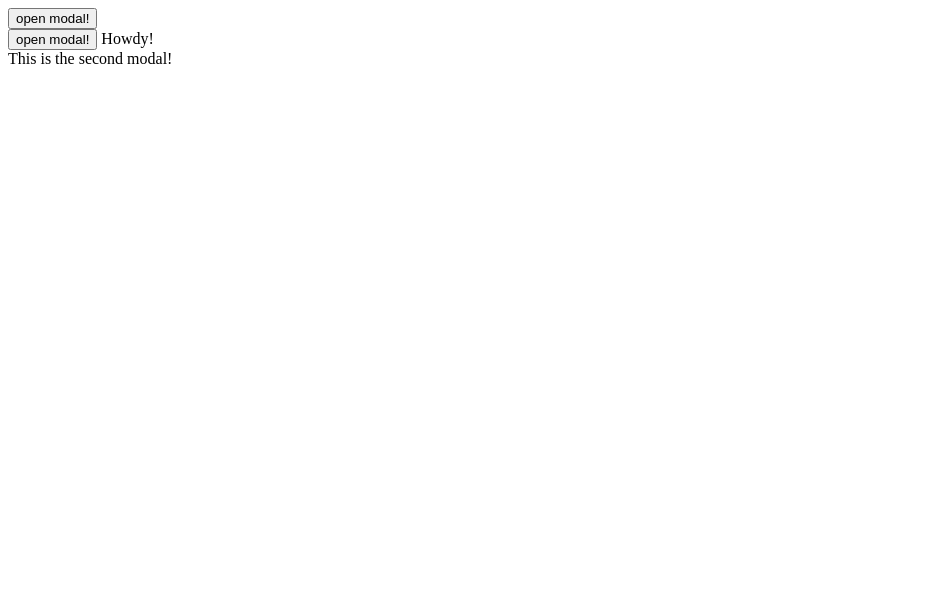
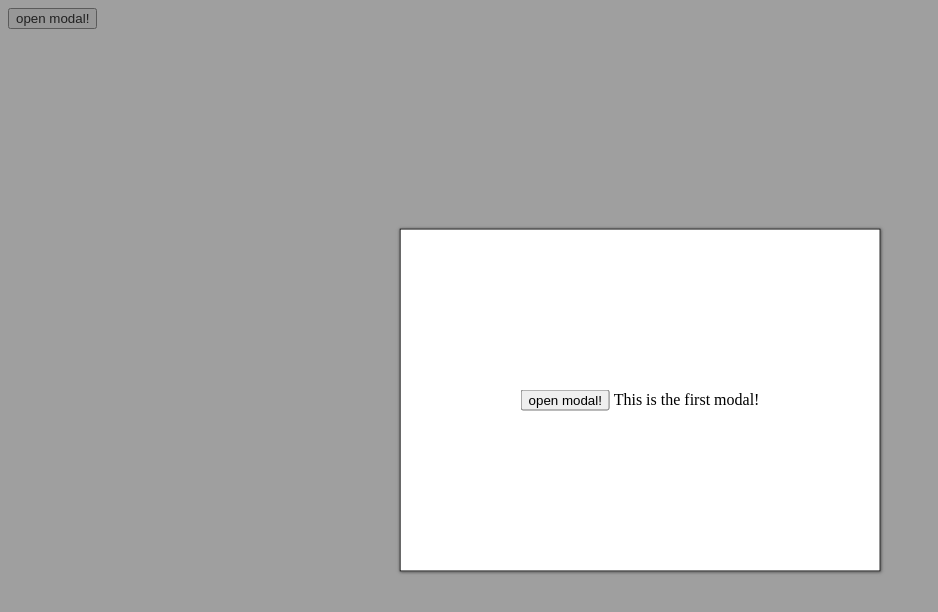
Before and after one commit to fiddlerwoaroof/handyModal, a plain HTML site: page index.html in a window 1280 px wide. Both pictures are taken after a click on the button "open modal!". Shown: the whole page, without its empty margins (0-938 px from the left). Drawn offline with nearby package versions, Linux system fonts and the light colour scheme.

Commit message:
various updates

```diff
--- a/css/myjQModal.css
+++ b/css/myjQModal.css
@@ -1,4 +1,4 @@
-.myjQModal-wrapper {
+.handyModal-wrapper {
   display: none;
   position: fixed;
   top: 0px;
@@ -8,15 +8,15 @@
   z-index: 999;
 }
 
-.myjQModal-wrapper {
+.handyModal-wrapper {
   background: hsla(0,0%,25%,0.5);
 }
 
-.myjQModal-wrapper.open {
+.handyModal-wrapper.open {
   display: block;
 }
 
-.myjQModal-wrapper > div.myjQModal {
+.handyModal-wrapper > div.handyModal {
   border: thin solid black;
   box-shadow: 0em 0em 0.1em #ccc;
   width: auto;
@@ -31,7 +31,7 @@
   background: white;
 }
 
-div.myjQModal > div {
+div.handyModal > div {
   position: relative;
   width: 100%;
   height: 100%;
--- a/index.html
+++ b/index.html
@@ -3,20 +3,29 @@
   <head>
     <meta charset="UTF-8">
     <title></title>
-    <script src="https://ajax.googleapis.com/ajax/libs/jquery/1.2.6/jquery.min.js"></script>
-    <script src="js/myjQModal.jquery.js"></script>
+    <script src="https://ajax.googleapis.com/ajax/libs/jquery/2.2.2/jquery.min.js"></script>
     <link rel="stylesheet" href="css/myjQModal.css">
+    <style type="text/css">
+      * {
+        box-sizing: border-box;
+      }
+      .modal-el {
+        padding: 10em 7.5em;
+        text-align: center;
+      }
+    </style>
   </head>
   <body>
     <div id="background"></div>
     <button  data-action="open" data-target="#modal"> open modal! </button>
-    <div id="modal">
+    <div class="modal-el" id="modal">
       <button  data-action="open" data-target="#modal2"> open modal! </button>
-      Howdy!
+      This is the first modal!
     </div>
-    <div id="modal2" class="close-on-click">
+    <div class="modal-el close-on-click" id="modal2">
       This is the second modal!
     </div>
 
+    <script id="handyModal" data-initialize src="js/handyModal.jquery.js"></script>
   </body>
 </html>
--- a/js/handyModal.jquery.js
+++ b/js/handyModal.jquery.js
@@ -1,26 +1,27 @@
+scriptTag = null;
 (function ($) {
 
   var currentModal = null;
-  $.fn.myjQModal = function() {
+  $.fn.handyModal = function() {
       'use strict';
       var self=this;
       var $self = $(self);
 
-      if ($self.length === 1 && $self[0].myjQModal !== undefined) { return $self[0].myjQModal; }
+      if ($self.length === 1 && $self[0].handyModal !== undefined) { return $self[0].handyModal; }
 
       $(self).each(function() {
-          if (this.myjQModal === undefined) {
+          if (this.handyModal === undefined) {
               var target = $(this.dataset.target);
-              var targetModal = target.data('myjQModal');
+              var targetModal = target.data('handyModal');
               var action = this.dataset.action;
-              var wrapper = target.closest('.myjQModal-wrapper');
+              var wrapper = target.closest('.handyModal-wrapper');
 
               if (targetModal === undefined) {
                   var modal = $('<div></div>');
-                  wrapper = $('<div class="myjQModal-wrapper"></div>').append(modal);
+                  wrapper = $('<div class="handyModal-wrapper"></div>').append(modal);
 
                   modal.append(target);
-                  modal.wrap('<div class="myjQModal">');
+                  modal.wrap('<div class="handyModal">');
                   $('body').append(wrapper);
 
                   wrapper.click(function() {
@@ -37,7 +38,7 @@
                   target.removeClass('preinit');
               }
 
-              this.myjQModal = {
+              this.handyModal = {
                   target: target,
                   action: action,
                   wrapper: wrapper,
@@ -54,16 +55,24 @@
               };
 
               if (targetModal === undefined) {
-                  target.data('myjQModal', this.myjQModal);
+                  target.data('handyModal', this.handyModal);
               }
 
               $(this).click(function() {
                   console.log('this should happen');
-                  if (action === 'open') { this.myjQModal.open(); }
-                  else if (action === 'close') { this.myjQModal.close(); }
+                  if (action === 'open') { this.handyModal.open(); }
+                  else if (action === 'close') { this.handyModal.close(); }
               });
-          };
+          }
       });
       return this;
   };
+
+  $(document).ready(function() {
+    scriptTag = document.querySelector('script#handyModal');
+
+    if (scriptTag && scriptTag.dataset.hasOwnProperty('initialize')) {
+      $('[data-target]').handyModal();
+    }
+  });
 }( jQuery ));
```
